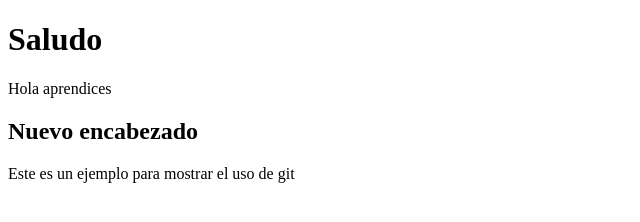
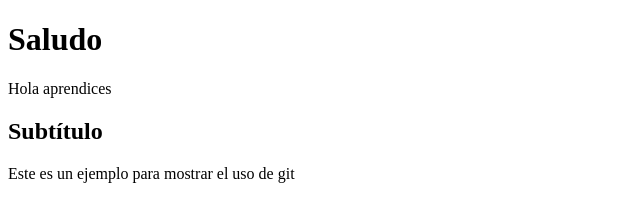
Before and after one commit to el-profe1/Diseno-y-calidad, a plain HTML site: page index.html in a window 1280 px wide. Shown: the whole page, without its empty margins (0-640 px from the left). Drawn offline with Linux system fonts and the light colour scheme.

Commit message:
Changed file

```diff
--- a/index.html
+++ b/index.html
@@ -9,7 +9,7 @@
 <body>
     <h1>Saludo</h1>
     <p>Hola aprendices</p>
-    <h2>Nuevo encabezado</h2>
+    <h2>Subtítulo</h2>
     <p>Este es un ejemplo para mostrar el uso de git</p>
 </body>
 </html>
```
